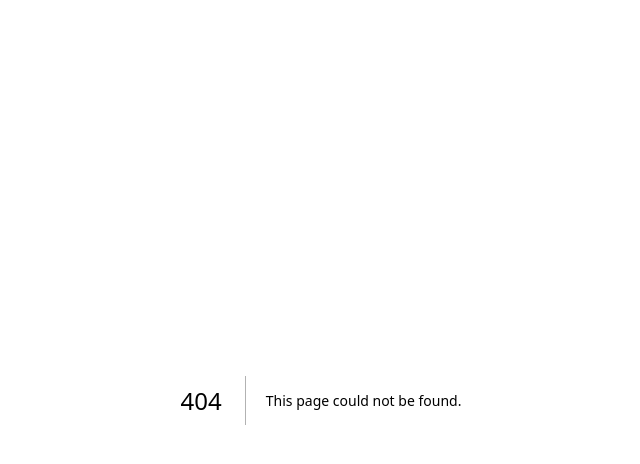
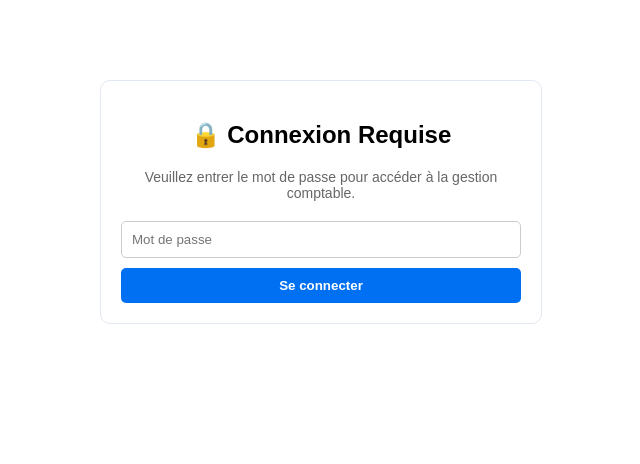
Before and after one commit to claudeYabre/Compta-EA-R-gion-2, a Next.js app: page /login in a window 1280 px wide. Before the commit this address had no page. Shown: the top 464 px of the page, without its empty margins (319-959 px from the left). Built offline with nearby package versions, Linux system fonts and the light colour scheme.

Commit message:
Create login.js

```diff
--- /dev/null
+++ b/pages/login.js
@@ -0,0 +1,43 @@
+import { useState } from 'react';
+import { useRouter } from 'next/router';
+
+export default function Login() {
+  const [password, setPassword] = useState('');
+  const [error, setError] = useState(false);
+  const router = useRouter();
+
+  const handleLogin = (e) => {
+    e.preventDefault();
+    // Vous pouvez modifier le mot de passe ci-dessous ("compta2026")
+    if (password === 'compta2026') {
+      localStorage.setItem('isAuthenticated', 'true');
+      router.push('/');
+    } else {
+      setError(true);
+    }
+  };
+
+  return (
+    <div style={{ maxWidth: '400px', margin: '80px auto', padding: '20px', textAlign: 'center', fontFamily: 'sans-serif', border: '1px solid #e2e8f0', borderRadius: '10px' }}>
+      <h2>🔒 Connexion Requise</h2>
+      <p style={{ color: '#666', fontSize: '14px' }}>Veuillez entrer le mot de passe pour accéder à la gestion comptable.</p>
+
+      <form onSubmit={handleLogin} style={{ marginTop: '20px' }}>
+        <input
+          type="password"
+          placeholder="Mot de passe"
+          value={password}
+          onChange={(e) => setPassword(e.target.value)}
+          style={{ width: '100%', padding: '10px', boxSizing: 'border-box', marginBottom: '10px', borderRadius: '5px', border: '1px solid #ccc' }}
+        />
+        {error && <p style={{ color: 'red', fontSize: '14px' }}>Mot de passe incorrect</p>}
+        <button
+          type="submit"
+          style={{ width: '100%', padding: '10px', backgroundColor: '#0070f3', color: 'white', border: 'none', borderRadius: '5px', fontWeight: 'bold', cursor: 'pointer' }}
+        >
+          Se connecter
+        </button>
+      </form>
+    </div>
+  );
+}
```
